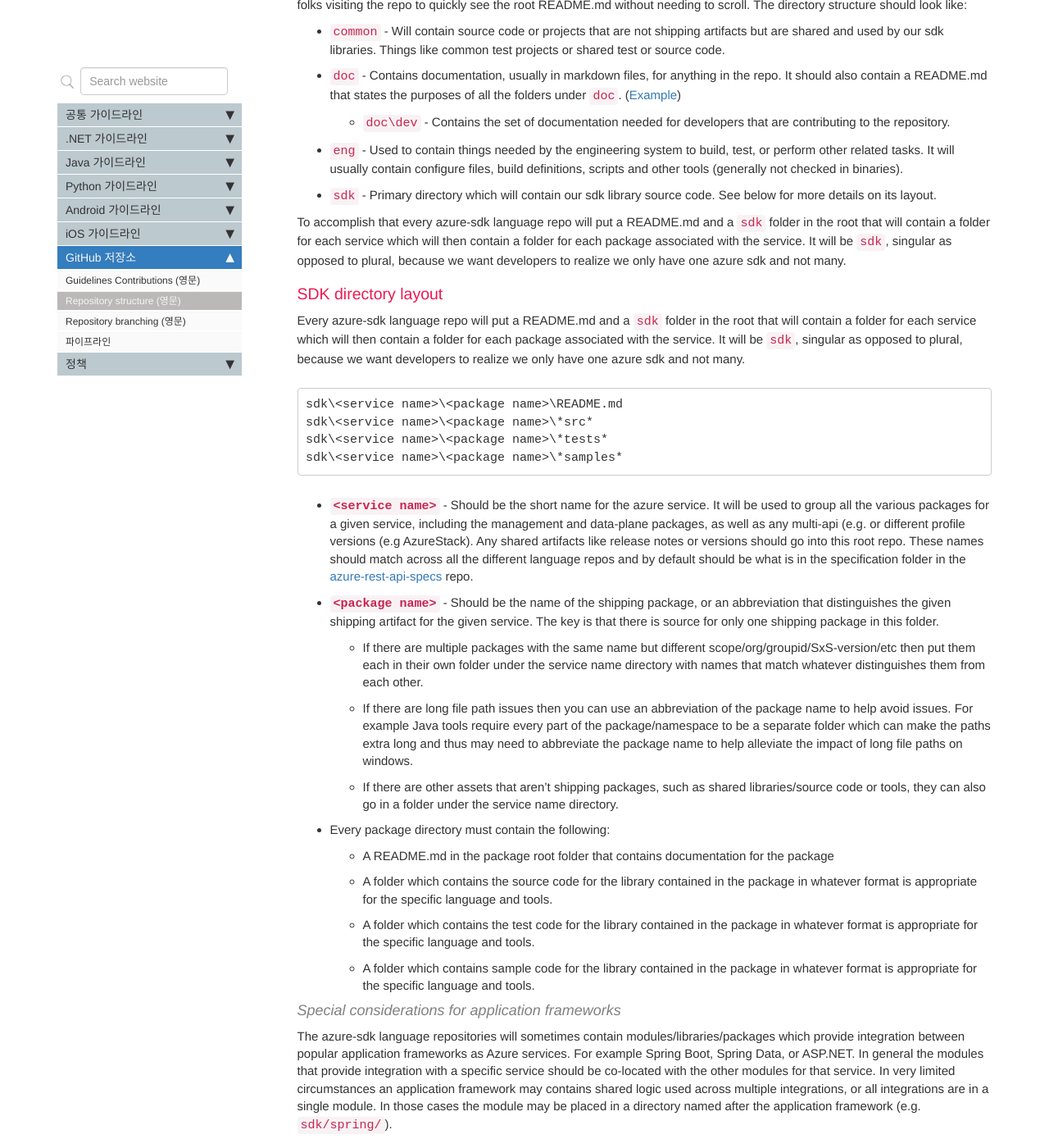
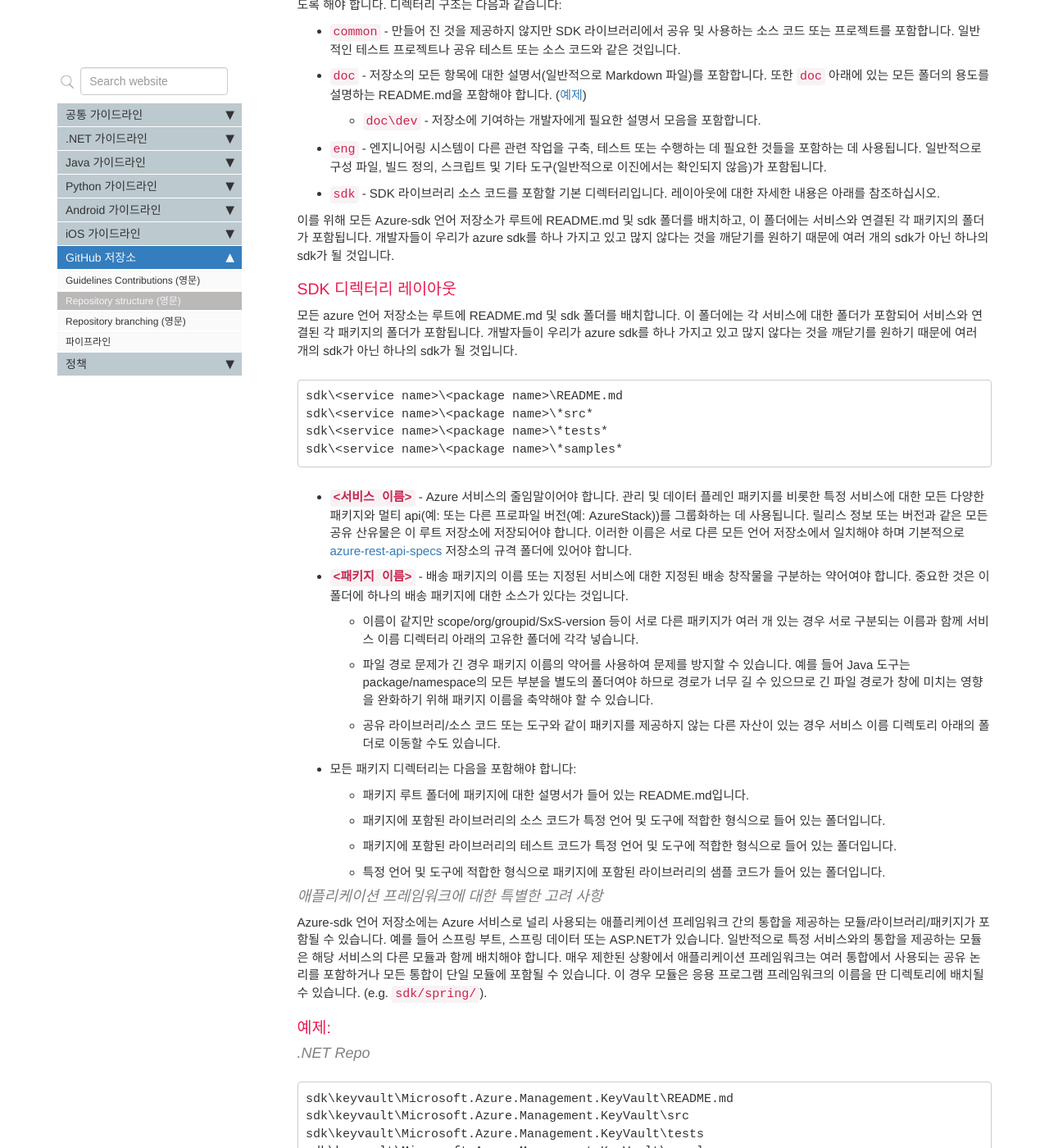
Before and after one commit to Azure/azure-sdk-korean, a Jekyll site: the page built from docs/policies/repostructure.md, in a window 1280 px wide and 1400 px high, scrolled down 446 px. Shown: the whole window at 82% size. Built offline with Jekyll 4.4.1, drawn with Linux system fonts in a browser that asks for light colours; comment, search, counter and statistics services are not loaded; some of the changed text lies outside the part shown.

Commit message:
Update repostructure.md
translate repostructure to kor

````diff
--- a/docs/policies/repostructure.md
+++ b/docs/policies/repostructure.md
@@ -1,24 +1,24 @@
 ---
-title: "Policies: Repository Structure"
+title: "정책: 저장소 구조"
 permalink: policies_repostructure.html
 folder: policies
 sidebar: general_sidebar
 ---
 
-To help make our repos more consistent and easier to approach from our team as well as the community we should have a consistent structure. That structure should avoid putting a lot of stuff in the root of the repo to make it appear neater and allow folks visiting the repo to quickly see the root README.md without needing to scroll. The directory structure should look like:
+팀뿐만 아니라 커뮤니티에서도 저장소를 보다 일관되고 쉽게 접근할 수 있도록 하려면 일관된 구조를 갖춰야 합니다. 이러한 구조는 저장소 루트에 많은 내용을 배치하지 않도록 해야 하며 저장소를 방문하는 사람들이 스크롤하지 않고도 루트 README.md을 빠르게 볼 수 있도록 해야 합니다. 디렉터리 구조는 다음과 같습니다:
 
-- `common` - Will contain source code or projects that are not shipping artifacts but are shared and used by our sdk libraries. Things like common test projects or shared test or source code.
-- `doc` - Contains documentation, usually in markdown files, for anything in the repo. It should also contain a README.md that states the purposes of all the folders under `doc`.  ([Example](https://github.com/Azure/azure-sdk-for-python/blob/main/doc/README.md))
-  - `doc\dev` - Contains the set of documentation needed for developers that are contributing to the repository.
-- `eng` - Used to contain things needed by the engineering system to build, test, or perform other related tasks. It will usually contain configure files, build definitions, scripts and other tools (generally not checked in binaries).
-- `sdk` - Primary directory which will contain our sdk library source code. See below for more details on its layout.
+- `common` - 만들어 진 것을 제공하지 않지만 SDK 라이브러리에서 공유 및 사용하는 소스 코드 또는 프로젝트를 포함합니다. 일반적인 테스트 프로젝트나 공유 테스트 또는 소스 코드와 같은 것입니다.
+- `doc` - 저장소의 모든 항목에 대한 설명서(일반적으로 Markdown 파일)를 포함합니다. 또한 `doc` 아래에 있는 모든 폴더의 용도를 설명하는 README.md을 포함해야 합니다.  ([예제](https://github.com/Azure/azure-sdk-for-python/blob/main/doc/README.md))
+  - `doc\dev` - 저장소에 기여하는 개발자에게 필요한 설명서 모음을 포함합니다.
+- `eng` - 엔지니어링 시스템이 다른 관련 작업을 구축, 테스트 또는 수행하는 데 필요한 것들을 포함하는 데 사용됩니다. 일반적으로 구성 파일, 빌드 정의, 스크립트 및 기타 도구(일반적으로 이진에서는 확인되지 않음)가 포함됩니다.
+- `sdk` - SDK 라이브러리 소스 코드를 포함할 기본 디렉터리입니다. 레이아웃에 대한 자세한 내용은 아래를 참조하십시오.
 
 
- To accomplish that every azure-sdk language repo will put a README.md and a `sdk` folder in the root that will contain a folder for each service which will then contain a folder for each package associated with the service. It will be `sdk`, singular as opposed to plural, because we want developers to realize we only have one azure sdk and not many.
+이를 위해 모든 Azure-sdk 언어 저장소가 루트에 README.md 및 sdk 폴더를 배치하고, 이 폴더에는 서비스와 연결된 각 패키지의 폴더가 포함됩니다. 개발자들이 우리가 azure sdk를 하나 가지고 있고 많지 않다는 것을 깨닫기를 원하기 때문에 여러 개의 sdk가 아닌 하나의 sdk가 될 것입니다.
 
-### SDK directory layout
+### SDK 디렉터리 레이아웃
 
-Every azure-sdk language repo will put a README.md and a `sdk` folder in the root that will contain a folder for each service which will then contain a folder for each package associated with the service. It will be `sdk`, singular as opposed to plural, because we want developers to realize we only have one azure sdk and not many.
+모든 azure 언어 저장소는 루트에 README.md 및 sdk 폴더를 배치합니다. 이 폴더에는 각 서비스에 대한 폴더가 포함되어 서비스와 연결된 각 패키지의 폴더가 포함됩니다. 개발자들이 우리가 azure sdk를 하나 가지고 있고 많지 않다는 것을 깨닫기를 원하기 때문에 여러 개의 sdk가 아닌 하나의 sdk가 될 것입니다.
 
 ```
 sdk\<service name>\<package name>\README.md
@@ -27,22 +27,23 @@ sdk\<service name>\<package name>\*tests*
 sdk\<service name>\<package name>\*samples*
 ```
 
-- **`<service name>`** - Should be the short name for the azure service. It will be used to group all the various packages for a given service, including the management and data-plane packages, as well as any multi-api (e.g. or different profile versions (e.g AzureStack). Any shared artifacts like release notes or versions should go into this root repo. These names should match across all the different language repos and by default should be what is in the specification folder in the [azure-rest-api-specs](https://github.com/azure/azure-rest-api-specs) repo.
-- **`<package name>`** - Should be the name of the shipping package, or an abbreviation that distinguishes the given shipping artifact for the given service. The key is that there is source for only one shipping package in this folder.
-    - If there are multiple packages with the same name but different scope/org/groupid/SxS-version/etc then put them each in their own folder under the service name directory with names that match whatever distinguishes them from each other.
-    - If there are long file path issues then you can use an abbreviation of the package name to help avoid issues. For example Java tools require every part of the package/namespace to be a separate folder which can make the paths extra long and thus may need to abbreviate the package name to help alleviate the impact of long file paths on windows.
-    - If there are other assets that aren't shipping packages, such as shared libraries/source code or tools, they can also go in a folder under the service name directory.
-- Every package directory must contain the following:
-    - A README.md in the package root folder that contains documentation for the package
-    - A folder which contains the source code for the library contained in the package in whatever format is appropriate for the specific language and tools.
-    - A folder which contains the test code for the library contained in the package in whatever format is appropriate for the specific language and tools.
-    - A folder which contains sample code for the library contained in the package in whatever format is appropriate for the specific language and tools.
+- **`<서비스 이름>`** - Azure 서비스의 줄임말이어야 합니다. 관리 및 데이터 플레인 패키지를 비롯한 특정 서비스에 대한 모든 다양한 패키지와 멀티 api(예: 또는 다른 프로파일 버전(예: AzureStack))를 그룹화하는 데 사용됩니다. 릴리스 정보 또는 버전과 같은 모든 공유 산유물은 이 루트 저장소에 저장되어야 합니다. 이러한 이름은 서로 다른 모든 언어 저장소에서 일치해야 하며 기본적으로 [azure-rest-api-specs](https://github.com/azure/azure-rest-api-specs) 저장소의 규격 폴더에 있어야 합니다.
+- **`<패키지 이름>`** - 배송 패키지의 이름 또는 지정된 서비스에 대한 지정된 배송 창작물을  구분하는 약어여야 합니다. 중요한 것은 이 폴더에 하나의 배송 패키지에 대한 소스가 있다는 것입니다.
+    - 이름이 같지만 scope/org/groupid/SxS-version 등이 서로 다른 패키지가 여러 개 있는 경우 서로 구분되는 이름과 함께 서비스 이름 디렉터리 아래의 고유한 폴더에 각각 넣습니다.
+    - 파일 경로 문제가 긴 경우 패키지 이름의 약어를 사용하여 문제를 방지할 수 있습니다. 예를 들어 Java 도구는 package/namespace의 모든 부분을 별도의 폴더여야 하므로 경로가 너무 길 수 있으므로 긴 파일 경로가 창에 미치는 영향을 완화하기 위해 패키지 이름을 축약해야 할 수 있습니다.
+    - 공유 라이브러리/소스 코드 또는 도구와 같이 패키지를 제공하지 않는 다른 자산이 있는 경우 서비스 이름 디렉토리 아래의 폴더로 이동할 수도 있습니다.
+- 모든 패키지 디렉터리는 다음을 포함해야 합니다:
+    - 패키지 루트 폴더에 패키지에 대한 설명서가 들어 있는 README.md입니다.
+    - 패키지에 포함된 라이브러리의 소스 코드가 특정 언어 및 도구에 적합한 형식으로 들어 있는 폴더입니다.
+    -	패키지에 포함된 라이브러리의 테스트 코드가 특정 언어 및 도구에 적합한 형식으로 들어 있는 폴더입니다.
+    -	특정 언어 및 도구에 적합한 형식으로 패키지에 포함된 라이브러리의 샘플 코드가 들어 있는 폴더입니다.
 
-#### Special considerations for application frameworks
 
-The azure-sdk language repositories will sometimes contain modules/libraries/packages which provide integration between popular application frameworks as Azure services. For example Spring Boot, Spring Data, or ASP.NET. In general the modules that provide integration with a specific service should be co-located with the other modules for that service. In very limited circumstances an application framework may contains shared logic used across multiple integrations, or all integrations are in a single module. In those cases the module may be placed in a directory named after the application framework (e.g. ```sdk/spring/```).
+#### 애플리케이션 프레임워크에 대한 특별한 고려 사항
 
-### Examples:
+Azure-sdk 언어 저장소에는 Azure 서비스로 널리 사용되는 애플리케이션 프레임워크 간의 통합을 제공하는 모듈/라이브러리/패키지가 포함될 수 있습니다. 예를 들어 스프링 부트, 스프링 데이터 또는 ASP.NET가 있습니다. 일반적으로 특정 서비스와의 통합을 제공하는 모듈은 해당 서비스의 다른 모듈과 함께 배치해야 합니다. 매우 제한된 상황에서 애플리케이션 프레임워크는 여러 통합에서 사용되는 공유 논리를 포함하거나 모든 통합이 단일 모듈에 포함될 수 있습니다. 이 경우 모듈은 응용 프로그램 프레임워크의 이름을 딴 디렉토리에 배치될 수 있습니다. (e.g. ```sdk/spring/```).
+
+### 예제:
 
 #### .NET Repo
 ```
````
